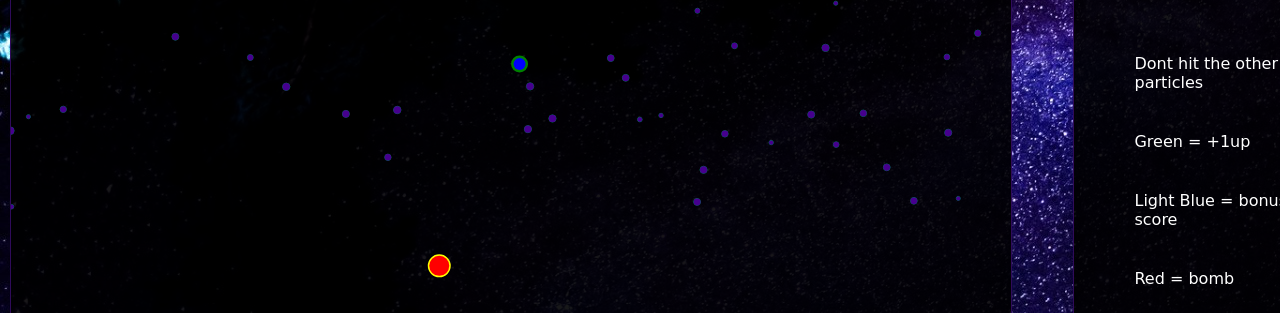
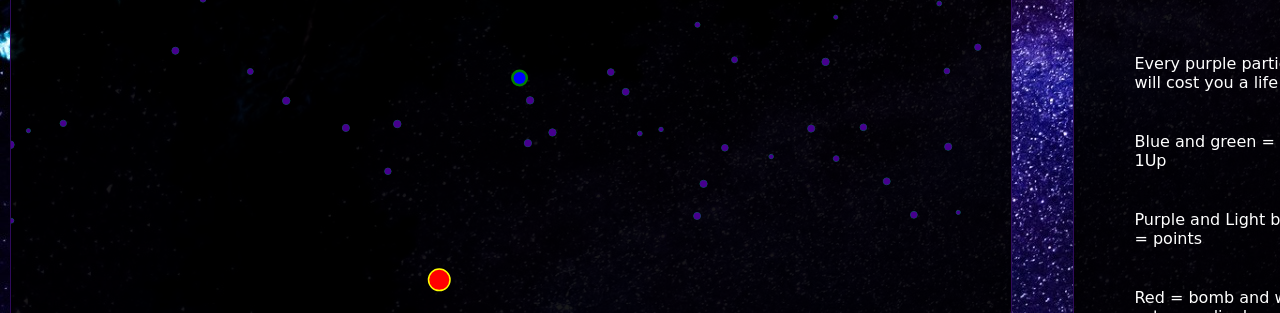
Before and after one commit to saulack/particle, a website built with webpack: page index.html in a window 1280 px wide. Shown: the part 327-640 px from the top of the page. Built offline with nearby package versions, Linux system fonts and the light colour scheme; a web font is replaced by a local one.

Commit message:
Change instructions

```diff
--- a/index.html
+++ b/index.html
@@ -18,10 +18,10 @@
       </div>
       <ul>
         <h3><img class="logo" src="./assets/favi.png" alt="">Particle</h3>
-        <li>Dont hit the other particles</li>
-        <li>Green = +1up </li>
-        <li>Light Blue = bonus score</li>
-        <li>Red = bomb</li>
+        <li>Every purple particle will cost you a life</li>
+        <li>Blue and green = 1Up </li>
+        <li>Purple and Light blue = points</li>
+        <li>Red = bomb and will act accordingly</li>
         <div class="links">
           <a href="https://github.com/saulack/particle">
             <img class="link link-col"  title="Github Repo" src="./assets/git.png">
```
